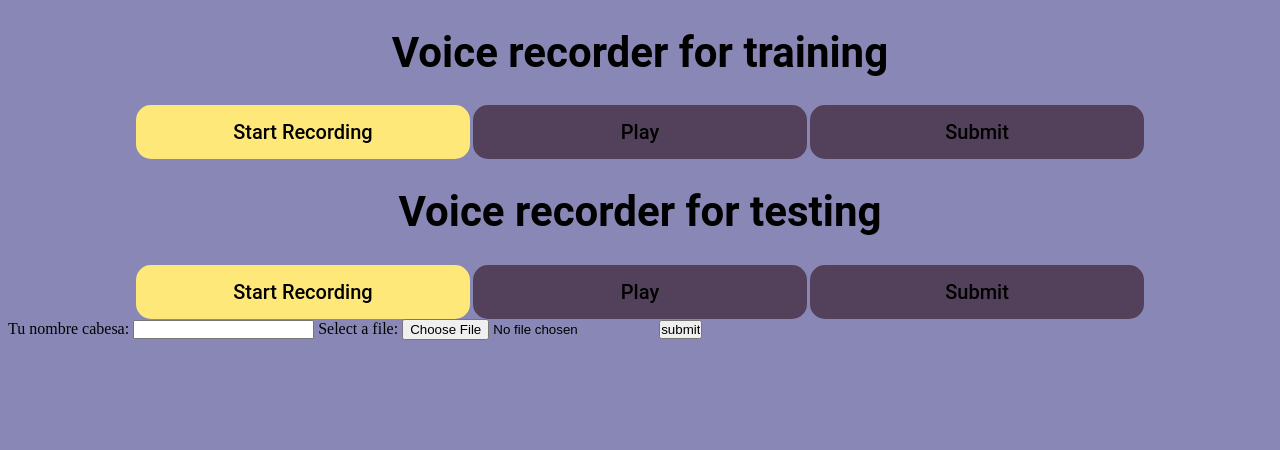
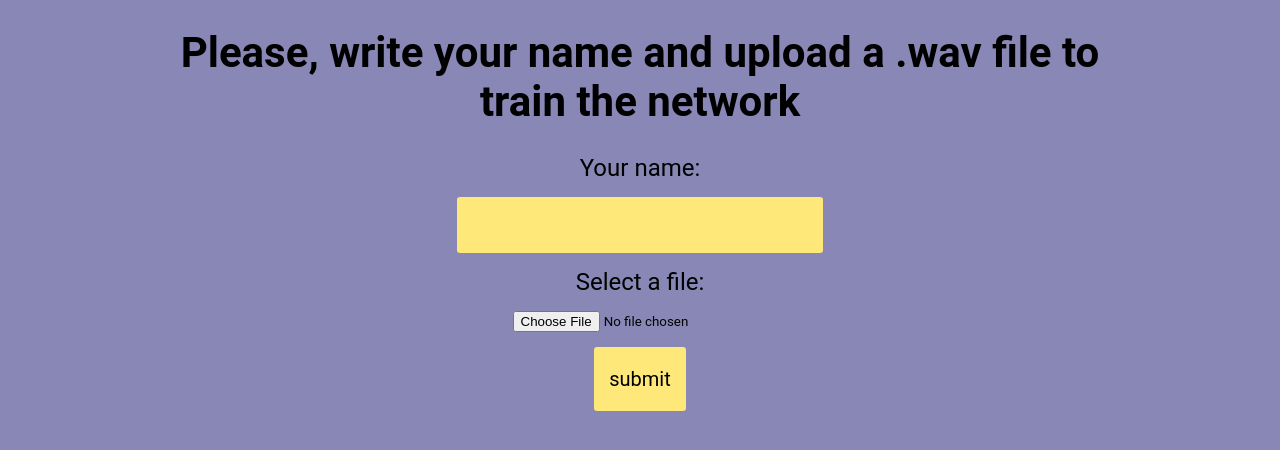
Before and after one commit to pedmacros/Voice-Recon, a Django app: page /voiceRecorder/ in a window 1280 px wide. Shown: the top 450 px of the page. Run offline with Django 3.2, Linux system fonts and the light colour scheme.

Commit message:
New styling

```diff
--- a/VoiceRecon/static/voiceRecorder/style.css
+++ b/VoiceRecon/static/voiceRecorder/style.css
@@ -1,6 +1,7 @@
 * {
   padding: 0;
   box-sizing: border-box;
+  font-family: Roboto, sans-serif;
 }
 
 body {
@@ -17,10 +18,7 @@ h1 {
   width: 80%;
   margin: auto;
 }
-.button-container {
-  display: flex;
-  justify-content: space-between;
-}
+
 button {
   background-color: #ffe87a;
   cursor: pointer;
@@ -35,19 +33,48 @@ button {
   border: none;
   border-radius: 15px;
 }
-#download {
-  margin-left: auto;
-  margin-right: auto;
-  display: block;
-}
+
 button:hover {
   background-color: #b3a45e;
 }
 button:disabled {
   background-color: #53405b;
 }
-audio {
+form {
+  display: block;
   margin: auto;
+}
+
+form label {
   display: block;
+  margin: auto;
+  margin-top: 15px;
+  text-align: center;
+  font-size: 24px;
+}
+form input {
+  display: block;
+  margin: auto;
+  margin-top: 15px;
+}
+
+#author,
+#submit {
+  background-color: #ffe87a;
+  border: none;
+  border-radius: 3px;
   padding: 15px;
+  font-size: 24px;
+  height: 7vh;
 }
+#submit {
+  cursor: pointer;
+  padding: none;
+  font-size: 20px;
+  vertical-align: center;
+  height: 8vh;
+}
+#audio {
+  border: none;
+  border-radius: 3px;
+}
--- a/VoiceRecon/voiceRecorder/templates/voiceRecorder/index.html
+++ b/VoiceRecon/voiceRecorder/templates/voiceRecorder/index.html
@@ -25,33 +25,22 @@
 
   <body>
     <div id="container">
-      <h1>Voice recorder for training</h1>
-
-      <div class="button-container">
-        <button id="record">Start Recording</button>
-        <button id="play" disabled>Play</button>
-        <button id="submit" disabled>Submit {% csrf_token %}</button>
-      </div>
-      <audio id="gum" playsinline autoplay muted></audio>
-      <audio id="recorded" playsinline loop></audio>
-
-      <h1>Voice recorder for testing</h1>
-      <div class="button-container">
-        <button id="record-test">Start Recording</button>
-        <button id="play-test" disabled>Play</button>
-        <button id="submit-test" disabled>Submit {% csrf_token %}</button>
-      </div>
+      <h1>
+        Please, write your name and upload a .wav file to train the network
+      </h1>
+      <form
+        action="/voiceRecorder/thanks/"
+        method="post"
+        enctype="multipart/form-data"
+      >
+        {% csrf_token %}
+        <label for="author">Your name:</label>
+        <input type="text" id="author" name="author" />
+        <label for="audio">Select a file:</label>
+        <input type="file" id="audio" name="audio" />
+        <input type="submit" id="submit" value="submit" />
+      </form>
     </div>
-    <form action="/voiceRecorder/thanks/" method="post" enctype="multipart/form-data">
-        {% csrf_token %}
-         <label for="author">Tu nombre cabesa:</label>
-<input type="text" id="author" name="author">
-         <label for="audio">Select a file:</label>
-<input type="file" id="audio" name="audio">
-        <input type="submit" value="submit">
-    </form>
-
-</div>
 
     <script>
       const mediaSource = new MediaSource();
```
